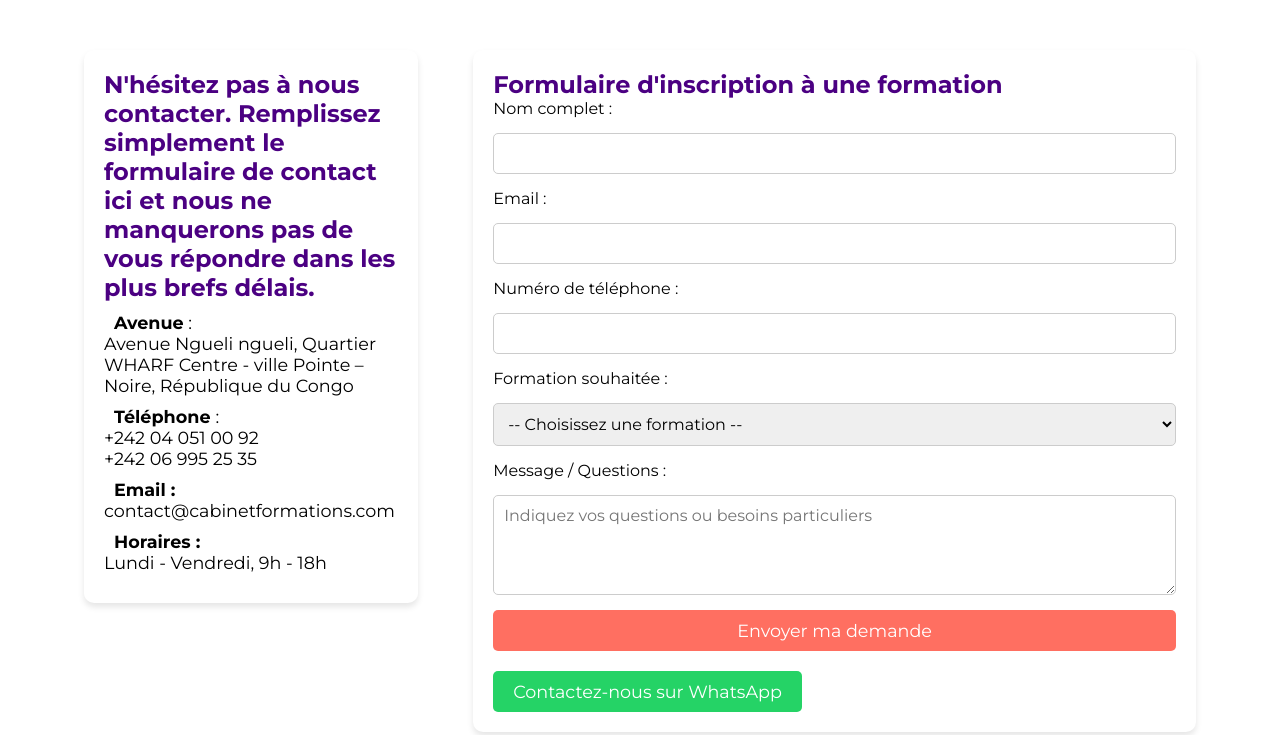
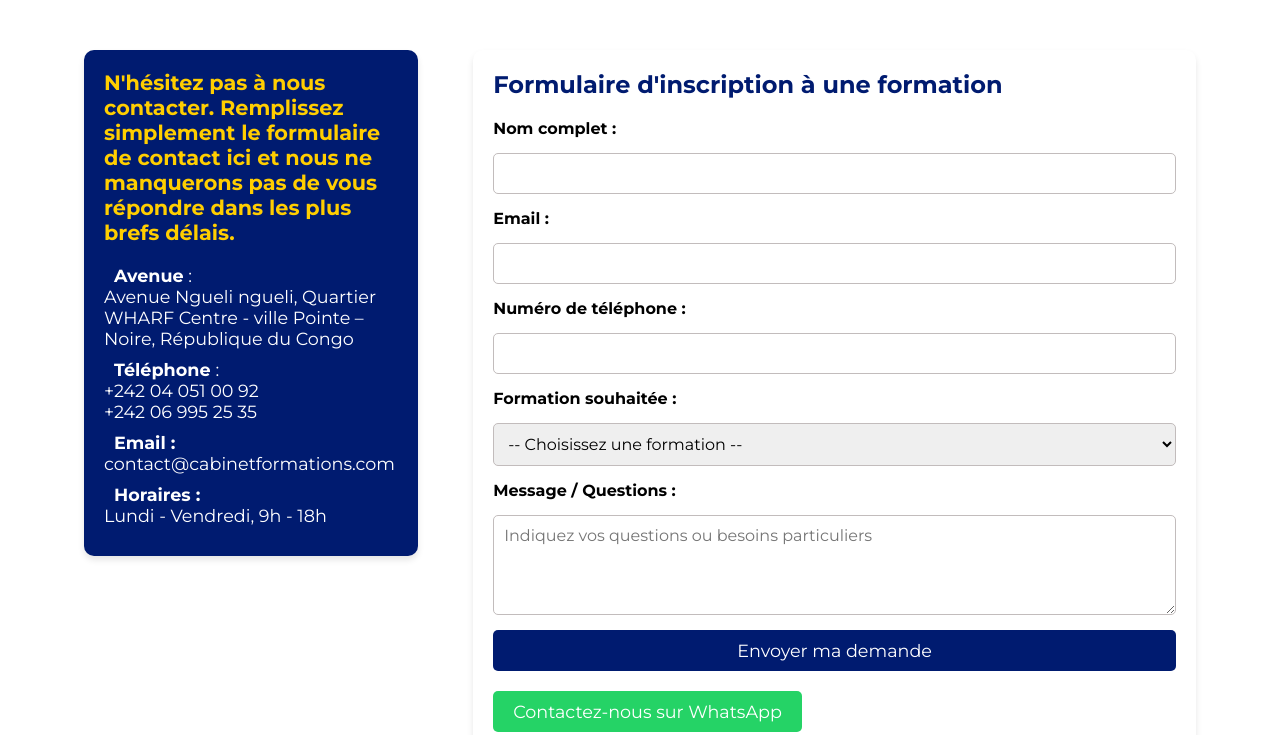
Before and after one commit to Rosvanie/AcademosConseils, a plain HTML site: page pages/contact.html in a window 1280 px wide. Shown: the part 420-1155 px from the top of the page. Drawn offline with Linux system fonts and the light colour scheme.

Commit message:
Update contact.css

```diff
--- a/css/contact.css
+++ b/css/contact.css
@@ -186,7 +186,7 @@ body {
     }
 
     .menu a {
-        font-size: 14px;
+        font-size: 12px;
         margin: 20px 0;
     }
 
@@ -263,15 +263,18 @@ p {
 
 /* Section fixe pour les informations de contact */
 .contact-info {
-    background-color: #fff;
+    background-color: var(--primary-bold-color);
     padding: 20px;
     border-radius: 10px;
     box-shadow: 0 4px 6px rgba(0, 0, 0, 0.1);
     width: 30%; /* Prend 30% de la largeur */
+    color: var(--accent-color);
 }
 
 .contact-info h2 {
-    color: #4B0082; /* Violet primaire */
+    color: var(--secondary-color);
+    font-size: 1.3rem;
+    margin-bottom: 20px;
 }
 
 .contact-info ul {
@@ -284,14 +287,14 @@ p {
     font-size: 1.1em;
 }
 
-.contact-info ul li i {
-    color: #FF6F61; /* Corail pour les icônes */
+.contact-info li i {
+    color: var(--secondary-color); /* Corail pour les icônes */
     margin-right: 10px;
 }
 
 /* Section du formulaire */
 .form-section {
-    background-color: #fff;
+    background-color: var(--accent-color);
     padding: 20px;
     border-radius: 10px;
     box-shadow: 0 4px 6px rgba(0, 0, 0, 0.1);
@@ -299,7 +302,8 @@ p {
 }
 
 .form-section h2 {
-    color: #4B0082; /* Violet primaire */
+    color: var(--primary-bold-color);
+    margin-bottom: 20px;
 }
 
 form {
@@ -310,9 +314,12 @@ form {
 
 form input, form select, form textarea {
     padding: 10px;
-    border: 1px solid #ccc;
+    border: 1px solid var(--background-color);
     border-radius: 5px;
     font-size: 1em;
+}
+label{
+    font-weight: 700;
 }
 
 form textarea {
@@ -320,8 +327,8 @@ form textarea {
 }
 
 form button {
-    background-color: #FF6F61; /* Corail */
-    color: white;
+    background-color: var(--primary-bold-color); /* Corail */
+    color: var(--accent-color);
     padding: 10px 20px;
     border: none;
     border-radius: 5px;
@@ -331,7 +338,9 @@ form button {
 }
 
 form button:hover {
-    background-color: #E63946; /* Rose foncé */
+    background-color: var(--secondary-color); /* Rose foncé */
+    color: var(--text2-color);
+    font-weight: 700;
 }
 
 .whatsapp-btn {
@@ -339,7 +348,7 @@ form button:hover {
     margin-top: 20px;
     text-align: center;
     background-color: #25D366; /* Vert WhatsApp */
-    color: white;
+    color: var(--accent-color);
     padding: 10px 20px;
     border-radius: 5px;
     text-decoration: none;
@@ -391,6 +400,9 @@ form button:hover {
         font-size: 1em;
     }
 }
+
+
+
 
 
 /*FOOTER*/
```
